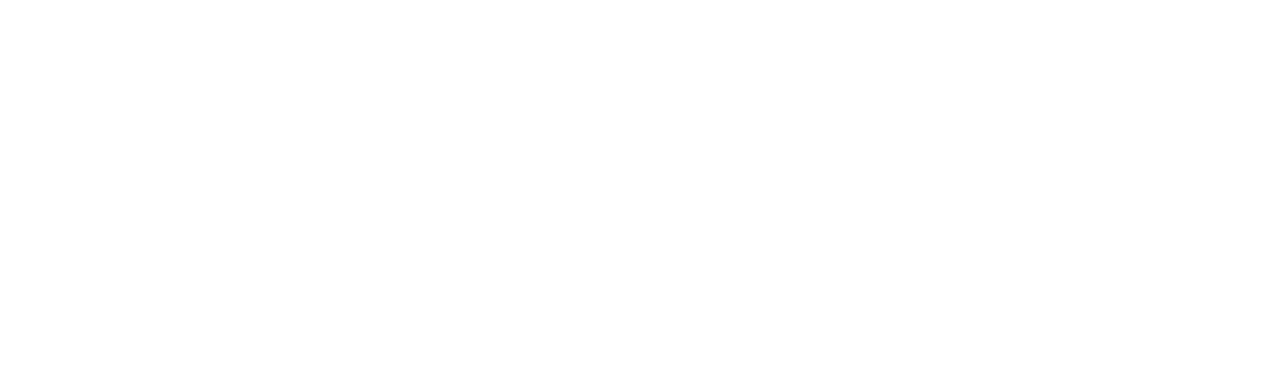
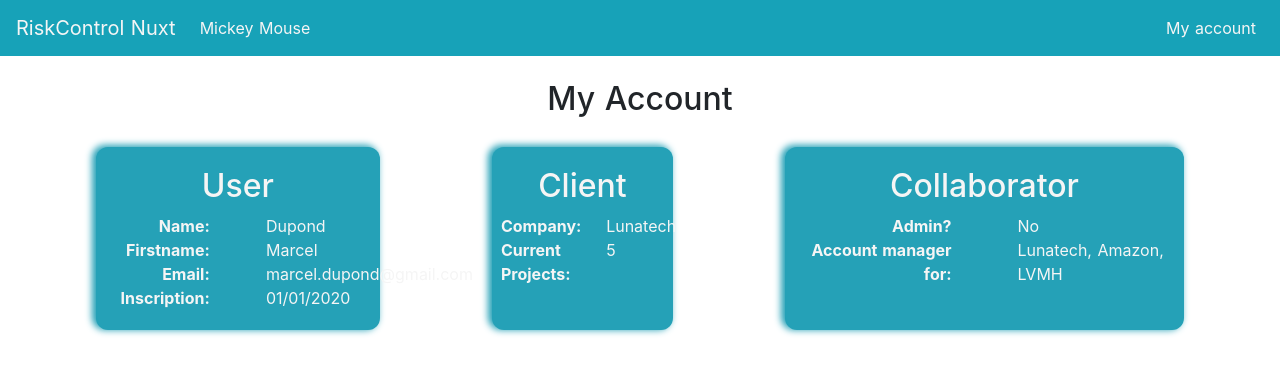
Before and after one commit to Lunalex/nuxt-vueJs-training, a Nuxt app: page /account in a window 1280 px wide. Before the commit this address had no page. Shown: the top 374 px of the page. Built offline with nearby package versions, Linux system fonts and the light colour scheme.

Commit message:
first structure (unfinished)

```diff
--- a/components/Logo.vue
+++ b/components/Logo.vue
@@ -1,5 +1,12 @@
 <template>
-  <svg class="NuxtLogo" width="245" height="180" viewBox="0 0 452 342" xmlns="http://www.w3.org/2000/svg">
+  <div class="showComponent">
+    <svg
+      class="NuxtLogo"
+      width="245"
+      height="180"
+      viewBox="0 0 452 342"
+      xmlns="http://www.w3.org/2000/svg"
+    >
       <g fill="none" fill-rule="evenodd">
         <path
           d="M139 330l-1-2c-2-4-2-8-1-13H29L189 31l67 121 22-16-67-121c-1-2-9-14-22-14-6 0-15 2-22 15L5 303c-1 3-8 16-2 27 4 6 10 12 24 12h136c-14 0-21-6-24-12z"
@@ -16,8 +23,14 @@
         />
       </g>
     </svg>
+  </div>
 </template>
 <style>
+.baba {
+  color: red;
+  font-size: 20px;
+}
+
 .NuxtLogo {
   animation: 1s appear;
 }
--- /dev/null
+++ b/components/Navbar.vue
@@ -0,0 +1,23 @@
+<template>
+  <div>
+      <b-navbar toggleable="md" type="dark" variant="info" class="my-navbar">
+          <b-navbar-brand><n-link to="/">RiskControl Nuxt</n-link></b-navbar-brand>
+          <b-navbar-toggle target="nav-collapse"></b-navbar-toggle>
+          <b-collapse id="nav-collapse" is-nav>
+              <b-navbar-nav>
+                  <b-nav-item><n-link to="/mickey">Mickey Mouse</n-link></b-nav-item>
+              </b-navbar-nav>
+              <b-navbar-nav class="ml-auto">
+                  <b-nav-item><n-link to="/account">My account</n-link></b-nav-item>
+              </b-navbar-nav>
+          </b-collapse>
+      </b-navbar>
+  </div>
+</template>
+
+<style>
+    .my-navbar a {
+        text-decoration: none;
+        color: whitesmoke;
+    }
+</style>
--- /dev/null
+++ b/components/User.vue
@@ -0,0 +1,23 @@
+<template>
+  <div class="component-card-standard">
+    <div class="row justify-content-center">
+      <h2 class="col text-center">User</h2>
+    </div>
+    <div class="row justify-content-around">
+      <div class="col-5 parameter-name">Name:</div>
+      <div class="col-5 parameter-value">Dupond</div>
+    </div>
+    <div class="row justify-content-around">
+      <div class="col-5 parameter-name">Firstname:</div>
+      <div class="col-5 parameter-value">Marcel</div>
+    </div>
+    <div class="row justify-content-around">
+      <div class="col-5 parameter-name">Email:</div>
+      <div class="col-5 parameter-value">marcel.dupond@gmail.com</div>
+    </div>
+    <div class="row justify-content-around">
+      <div class="col-5 parameter-name">Inscription:</div>
+      <div class="col-5 parameter-value">01/01/2020</div>
+    </div>
+  </div>
+</template>
--- /dev/null
+++ b/components/User_client.vue
@@ -0,0 +1,15 @@
+<template>
+  <div class="component-card-standard">
+    <div class="row justify-content-center">
+      <h2 class="text-center">Client</h2>
+    </div>
+    <div class="row justify-content-around">
+      <div class="col-5 parameter-name">Company:</div>
+      <div class="col-5 parameter-value">Lunatech</div>
+    </div>
+    <div class="row justify-content-around">
+      <div class="col-5 parameter-name">Current Projects:</div>
+      <div class="col-5 parameter-value">5</div>
+    </div>
+  </div>
+</template>
--- /dev/null
+++ b/components/User_collaborator.vue
@@ -0,0 +1,15 @@
+<template>
+  <div class="component-card-standard">
+    <div class="row justify-content-center">
+      <h2 class="col text-center">Collaborator</h2>
+    </div>
+    <div class="row justify-content-around">
+      <div class="col-5 parameter-name">Admin?</div>
+      <div class="col-5 parameter-value">No</div>
+    </div>
+    <div class="row justify-content-around">
+      <div class="col-5 parameter-name">Account manager for:</div>
+      <div class="col-5 parameter-value">Lunatech, Amazon, LVMH</div>
+    </div>
+  </div>
+</template>
--- a/layouts/default.vue
+++ b/layouts/default.vue
@@ -1,8 +1,19 @@
 <template>
   <div>
+    <navbar />
     <nuxt />
   </div>
 </template>
+
+<script>
+import Navbar from '~/components/Navbar.vue'
+export default {
+  components: {
+    Navbar
+  }
+}
+</script>
+
 
 <style>
 html {
@@ -52,4 +63,19 @@
   color: #fff;
   background-color: #35495e;
 }
+
+.showComponent {
+  background-color: yellow;
+  border: solid 2px black;
+}
+
+.component-card-standard {
+  background-color: #25a1b7;
+  box-shadow: -3px -1px 7px 1px #25a1b7;
+  color: whitesmoke;
+  border-radius: 12px;
+  padding: 20px 0;
+  margin: 5px 5px;
+}
+
 </style>
--- a/nuxt.config.js
+++ b/nuxt.config.js
@@ -1,5 +1,6 @@
 
 export default {
+  // using spa to not have a server running but for actual prod would probably use 'universal'
   mode: 'spa',
   /*
   ** Headers of the page
--- a/package.json
+++ b/package.json
@@ -13,7 +13,8 @@
   "dependencies": {
     "nuxt": "^2.0.0",
     "bootstrap-vue": "^2.0.0",
-    "bootstrap": "^4.1.3"
+    "bootstrap": "^4.1.3",
+    "prettier": "^1.19.1"
   },
   "devDependencies": {}
 }
--- /dev/null
+++ b/pages/account.vue
@@ -0,0 +1,38 @@
+<template>
+    <div class="row justify-content-center">
+        <div class="col-11">
+            <div class="row justify-content-center">
+                <h2 class="text-center my-4">My Account</h2>
+            </div>
+            <div class="row justify-content-around">
+                <user />
+                <user-client />
+                <user-collaborator />
+            </div>
+        </div>
+    </div>
+</template>
+
+<script>
+import User from "~/components/User.vue"
+import User_client from "~/components/User_client.vue"
+import User_collaborator from "~/components/User_collaborator.vue"
+export default {
+    components: {
+        user: User,
+        "user-client": User_client,
+        "user-collaborator": User_collaborator
+    }
+}
+</script>
+
+<style>
+.parameter-name {
+    text-align: right;
+    font-weight: bold;
+}
+
+.parameter-value {
+    text-align: start;
+}
+</style>
--- /dev/null
+++ b/pages/login.vue
@@ -0,0 +1,17 @@
+<template>
+    <div class="row justify-content-center">
+        <div class="col-6 text-center">
+            this is the login page
+        </div>
+    </div>
+</template>
+
+<script>
+export default {
+
+}
+</script>
+
+<style>
+
+</style>
--- /dev/null
+++ b/pages/mickey.vue
@@ -0,0 +1,5 @@
+<template>
+    <div class="row justify-content-center">
+        <img class="mt-5" src="https://media.giphy.com/media/l2JhL0Gpfbvs4Y07K/giphy.gif"/>
+    </div>
+</template>
```
Lines whose indentation alone changed are shown as unchanged.
